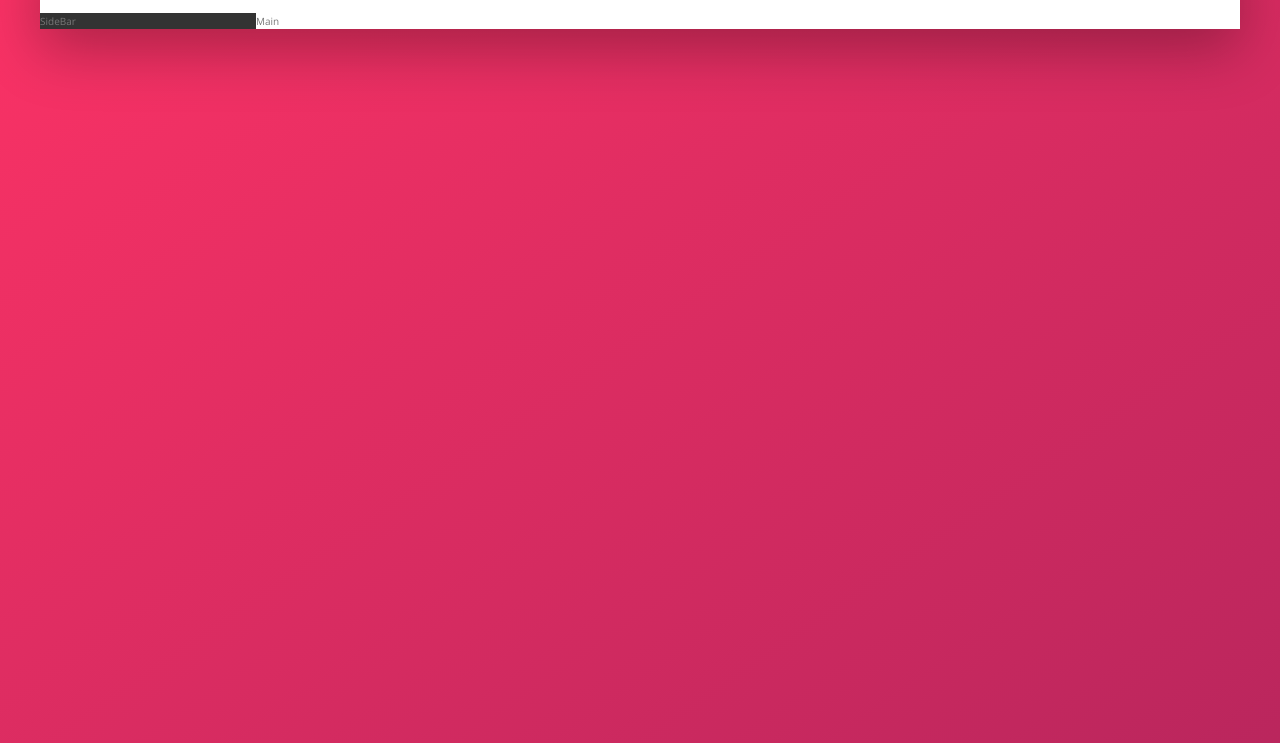
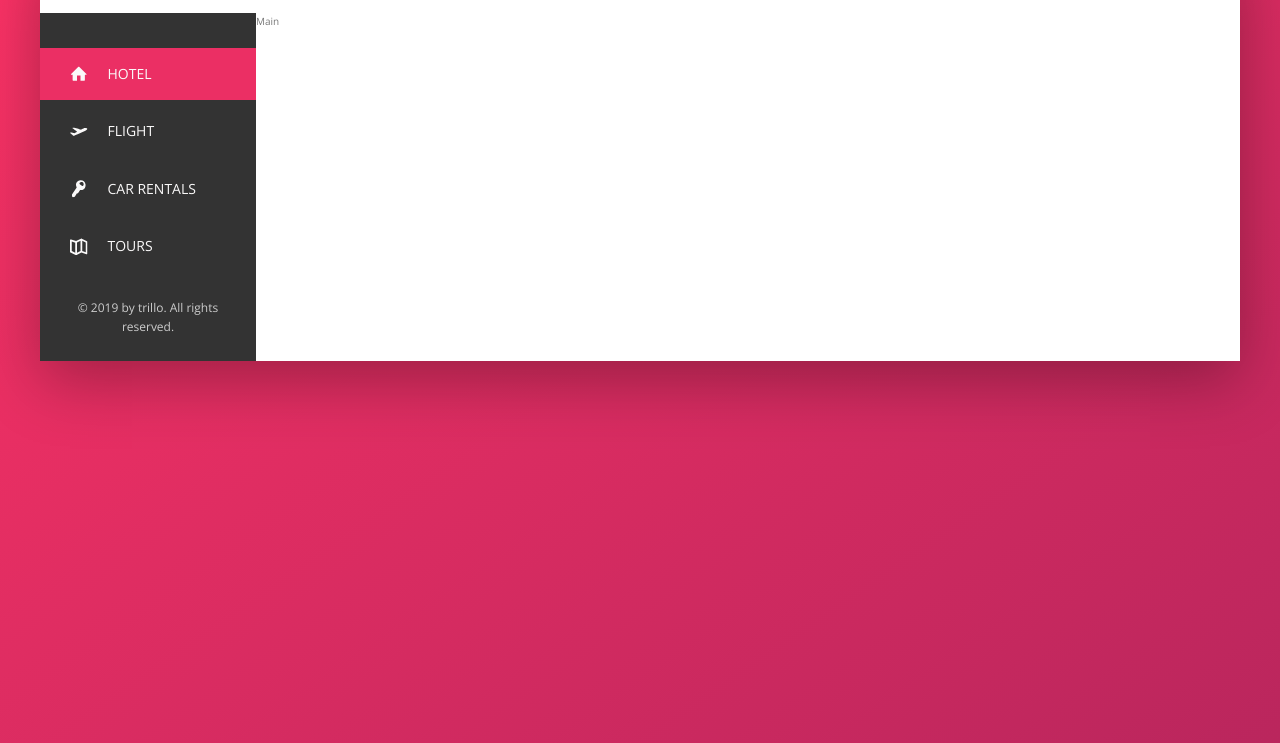
Before and after one commit to andre2ar/Trillo, a website: page index.html in a window 1280 px wide. Shown: the part 137-880 px from the top of the page. Drawn offline with nearby package versions, Linux system fonts and the light colour scheme.

Commit message:
Side bar

```diff
--- a/index.html
+++ b/index.html
@@ -48,7 +48,47 @@
 
             <div class="content">
                 <nav class="sidebar">
-                    SideBar
+                    <ul class="side-nav">
+                        <li class="side-nav__item side-nav__item--active">
+                            <a href="#" class="side-nav__link">
+                                <svg class="side-nav__icon">
+                                    <use xlink:href="img/sprite.svg#icon-home"></use>
+                                </svg>
+                                <span>Hotel</span>
+                            </a>
+                        </li>
+
+                        <li class="side-nav__item">
+                            <a href="#" class="side-nav__link">
+                                <svg class="side-nav__icon">
+                                    <use xlink:href="img/sprite.svg#icon-aircraft-take-off"></use>
+                                </svg>
+                                <span>Flight</span>
+                            </a>
+                        </li>
+
+                        <li class="side-nav__item">
+                            <a href="#" class="side-nav__link">
+                                <svg class="side-nav__icon">
+                                    <use xlink:href="img/sprite.svg#icon-key"></use>
+                                </svg>
+                                <span>Car rentals</span>
+                            </a>
+                        </li>
+
+                        <li class="side-nav__item">
+                            <a href="#" class="side-nav__link">
+                                <svg class="side-nav__icon">
+                                    <use xlink:href="img/sprite.svg#icon-map"></use>
+                                </svg>
+                                <span>Tours</span>
+                            </a>
+                        </li>
+                    </ul>
+
+                    <div class="legal">
+                        &copy; 2019 by trillo. All rights reserved.
+                    </div>
                 </nav>
 
                 <main class="hotel-view">
--- a/sass/_components.scss
+++ b/sass/_components.scss
@@ -115,3 +115,76 @@
     margin-right: 1rem;
   }
 }
+
+/////////////////////////////////////////////////////////////
+// SIDE NAVIGATION
+.side-nav {
+  font-size: 1.4rem;
+  list-style: none;
+  margin-top: 3.5rem;
+
+  &__item {
+    position: relative;
+
+    &:not(:last-child) {
+      margin-bottom: .5rem;
+    }
+  }
+
+  &__item::before {
+    content: '';
+    position: absolute;
+    top: 0;
+    left: 0;
+    height: 100%;
+    width: 3px;
+    background-color: var(--color-primary);
+    transform: scaleY(0);
+    /*That is the default*/
+    transform-origin: center;
+
+    transition: transform .2s,
+                width .4s cubic-bezier(1, 0, 0, 1) .2s,
+                background-color .1s;
+  }
+
+  &__item:hover::before,
+  &__item--active::before {
+    transform: scaleY(1);
+    width: 100%;
+  }
+
+  &__item:active::before {
+    background-color: var(--color-primary-light);
+  }
+
+  &__link:link,
+  &__link:visited {
+    /*Z-index only works if position is specified*/
+    position: relative;
+    z-index: 10;
+
+    color: var(--color-grey-light-1);
+    text-decoration: none;
+    text-transform: uppercase;
+    padding: 1.5rem 3rem;
+    display: flex;
+    align-items: center;
+  }
+
+  &__icon {
+    width: 1.75rem;
+    height: 1.75rem;
+    margin-right: 2rem;
+    fill: currentColor;
+  }
+}
+
+/////////////////////////////////////////////////////////////
+// LEGAL
+.legal {
+  font-size: 1.2rem;
+  color: var(--color-grey-light-4);
+  text-align: center;
+  padding: 2.5rem;
+}
--- a/sass/_layout.scss
+++ b/sass/_layout.scss
@@ -23,6 +23,10 @@
 .sidebar {
   background-color: var(--color-grey-dark-1);
   flex: 0 0 18%;
+
+  display: flex;
+  flex-direction: column;
+  justify-content: space-between;
 }
 
 .hotel-view {
```
Also changed, not shown: css/style.css.
